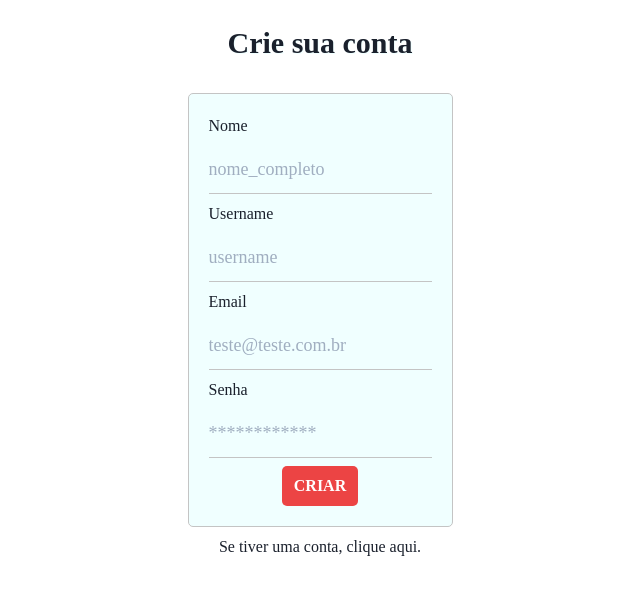
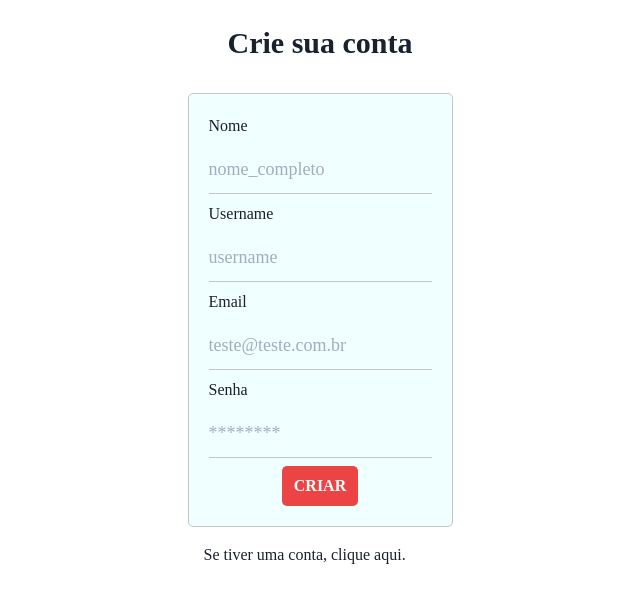
Before and after one commit to c-Tos1wa/To_Do_List, a Next.js app: page /signUp in a window 1280 px wide. Shown: the top 602 px of the page, without its empty margins (320-960 px from the left). Built offline with nearby package versions, Linux system fonts and the light colour scheme.

Commit message:
validando o cadastro 2

```diff
--- a/pages/signUp.js
+++ b/pages/signUp.js
@@ -1,3 +1,4 @@
+import useState from 'react';
 import { useFormik } from 'formik';
 import * as yup from 'yup';
 import {
@@ -6,22 +7,22 @@ import {
   VStack,
   FormControl,
   FormLabel,
-    FormMessageError,
+  FormErrorMessage,
   Button,
   Link
 } from '@chakra-ui/react'
 
 
+export default function SignUp() {
 
-export default function SignUp (){
-const initialValues = {
-  name:'',
-  username:'',
+  const formik = useFormik({
+    initialValues: {
+      name: '',
+      username: '',
       email: '',
-  password:''
-}
-
-const validationSchema = yup.object().shape({
+      password: ''
+    },
+    validationSchema: yup.object().shape({
       name: yup
         .string()
         .max(20, 'Nome de ve ter menos de 20 letras')
@@ -39,15 +40,16 @@ const validationSchema = yup.object().shape({
         .required('Entre com uma senha')
         .matches(/^.*(?=.{8,})((?=.*[!@#$%^&*()\-_=+{};:,<.>]){1})(?=.*\d)((?=.*[a-z]){1})((?=.*[A-Z]){1}).*$/,
           'A senha deve conter no minimo 8 dígitos com letras maiúsculas e minúsculas e um caracter especial'
-    ),
-})
-
-
-
-
+        )
+    }),
+    onSubmit: values => {
+      alert(JSON.stringify(values, null, 2));
+    }
+  });
 
   return (
     <>
+
       <VStack
         //bgColor='brand.500'
         alignItems='center'
@@ -61,6 +63,10 @@ const validationSchema = yup.object().shape({
         >
           Crie sua conta
         </Text>
+        <form onSubmit={(e) => {
+          e.preventDefault();
+          formik.handleSubmit(e)
+        }}>
           <VStack
             bgColor='#F0FFFF'
             borderWidth='1px'
@@ -72,10 +78,15 @@ const validationSchema = yup.object().shape({
               </FormLabel>
               <Input
                 type='text'
+                name='name'
                 placeholder='nome_completo'
                 variant='flushed'
                 size='lg'
+                onChange={formik.handleChange}
+                onBlur={formik.handleBlur}
+                value={formik.values.name}
               />
+              {formik.touched.name && formik.errors.name && <FormErrorMessage>{formik.errors.name}</FormErrorMessage>}
             </FormControl>
             <FormControl id='username'>
               <FormLabel>
@@ -83,9 +94,13 @@ const validationSchema = yup.object().shape({
               </FormLabel>
               <Input
                 type='text'
+                name='username'
                 placeholder='username'
                 variant='flushed'
                 size='lg'
+                onChange={formik.handleChange}
+                onBlur={formik.handleBlur}
+                value={formik.values.username}
               />
             </FormControl>
             <FormControl id='email'>
@@ -94,9 +109,13 @@ const validationSchema = yup.object().shape({
               </FormLabel>
               <Input
                 type='email'
+                name='email'
                 placeholder='teste@teste.com.br'
                 variant='flushed'
                 size='lg'
+                onChange={formik.handleChange}
+                onBlur={formik.handleBlur}
+                value={formik.values.email}
               />
             </FormControl>
             <FormControl id='password'>
@@ -105,9 +124,13 @@ const validationSchema = yup.object().shape({
               </FormLabel>
               <Input
                 type='password'
-              placeholder='************'
+                name='password'
+                placeholder='********'
                 variant='flushed'
                 size='lg'
+                onChange={formik.handleChange}
+                onBlur={formik.handleBlur}
+                value={formik.values.password}
               />
             </FormControl>
             <Button
@@ -117,8 +140,8 @@ const validationSchema = yup.object().shape({
               color='gray.50'
               borderRadius='5'
               _hover={{
-              bgColor:'gray.50',
-              color:'brand.700'
+                bgColor: 'gray.50',
+                color: 'brand.700'
               }}
             >
               CRIAR
@@ -129,6 +152,7 @@ const validationSchema = yup.object().shape({
           >
             Se tiver uma conta, clique aqui.
           </Text>
+        </form>
       </VStack>
 
     </>
```
Lines whose indentation alone changed are shown as unchanged.
